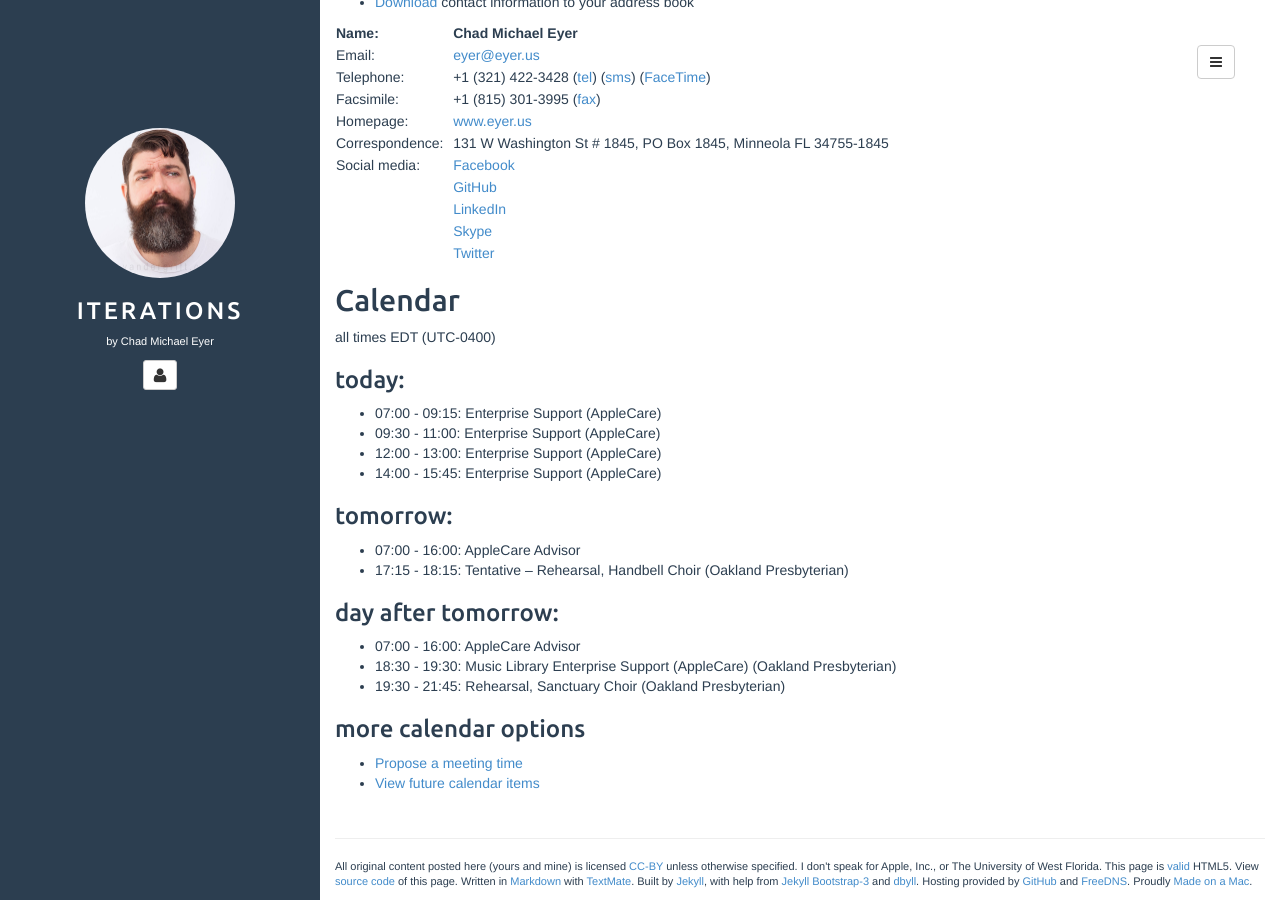
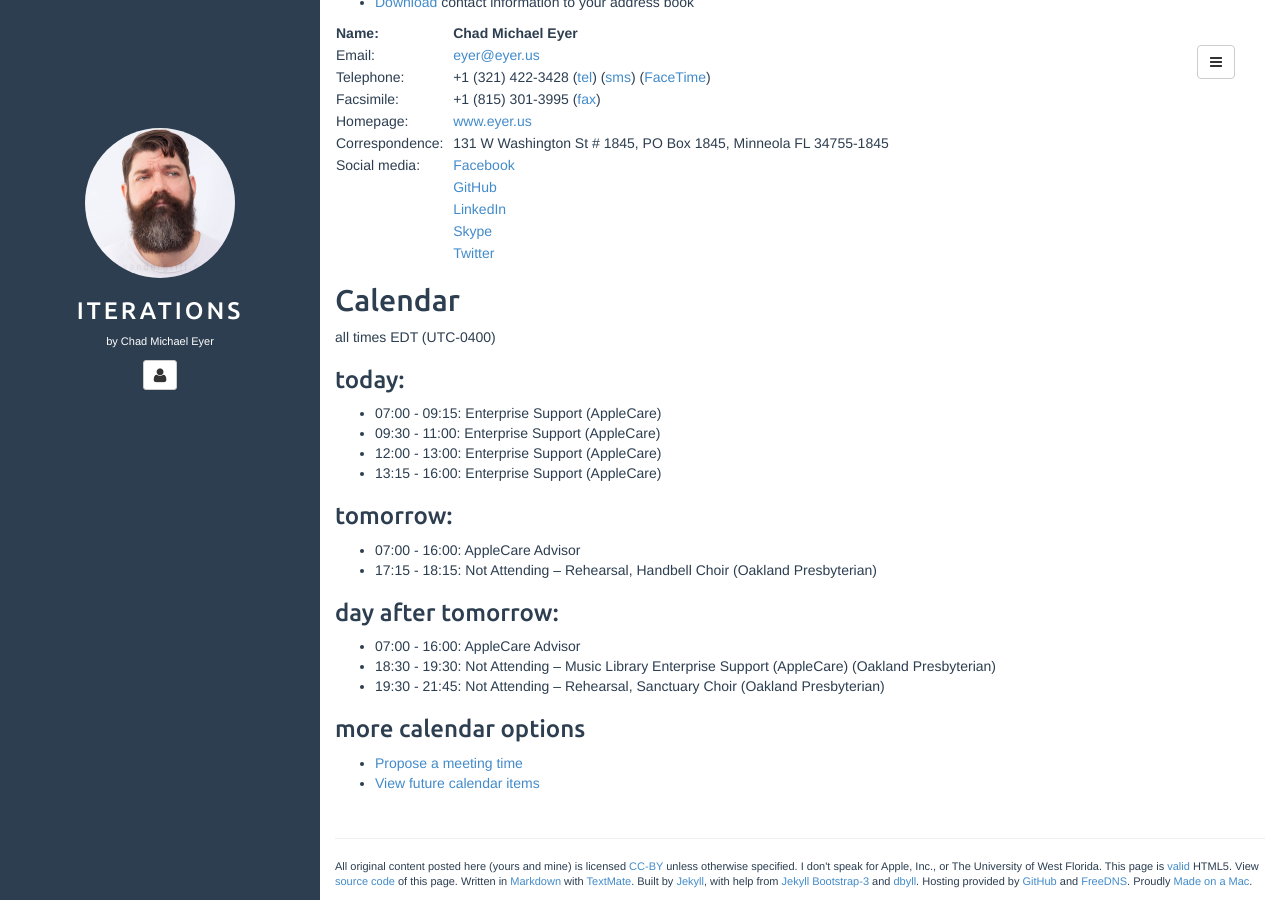
Before and after one commit to chadmichaeleyer/chadmichaeleyer.github.io, a Jekyll site: the page built from about.md, in a window 1280 px wide and 900 px high, scrolled down 1150 px. Built offline with Jekyll 4.4.1, drawn with Linux system fonts in a browser that asks for light colours.

Commit message:
calendar update

```diff
--- a/calendar.markdown
+++ b/calendar.markdown
@@ -5,15 +5,15 @@ all times EDT (UTC-0400)
 * 07:00 - 09:15: Enterprise Support (AppleCare)
 * 09:30 - 11:00: Enterprise Support (AppleCare)
 * 12:00 - 13:00: Enterprise Support (AppleCare)
-* 14:00 - 15:45: Enterprise Support (AppleCare)
+* 13:15 - 16:00: Enterprise Support (AppleCare)
 
 ### tomorrow:
 
 * 07:00 - 16:00: AppleCare Advisor
-* 17:15 - 18:15: Tentative – Rehearsal, Handbell Choir (Oakland Presbyterian)
+* 17:15 - 18:15: Not Attending – Rehearsal, Handbell Choir (Oakland Presbyterian)
 
 ### day after tomorrow:
 
 * 07:00 - 16:00: AppleCare Advisor
-* 18:30 - 19:30: Music Library Enterprise Support (AppleCare) (Oakland Presbyterian)
-* 19:30 - 21:45: Rehearsal, Sanctuary Choir (Oakland Presbyterian)
+* 18:30 - 19:30: Not Attending – Music Library Enterprise Support (AppleCare) (Oakland Presbyterian)
+* 19:30 - 21:45: Not Attending – Rehearsal, Sanctuary Choir (Oakland Presbyterian)
```
Also changed, not shown: calendar-year.markdown (+5 -5 lines).
